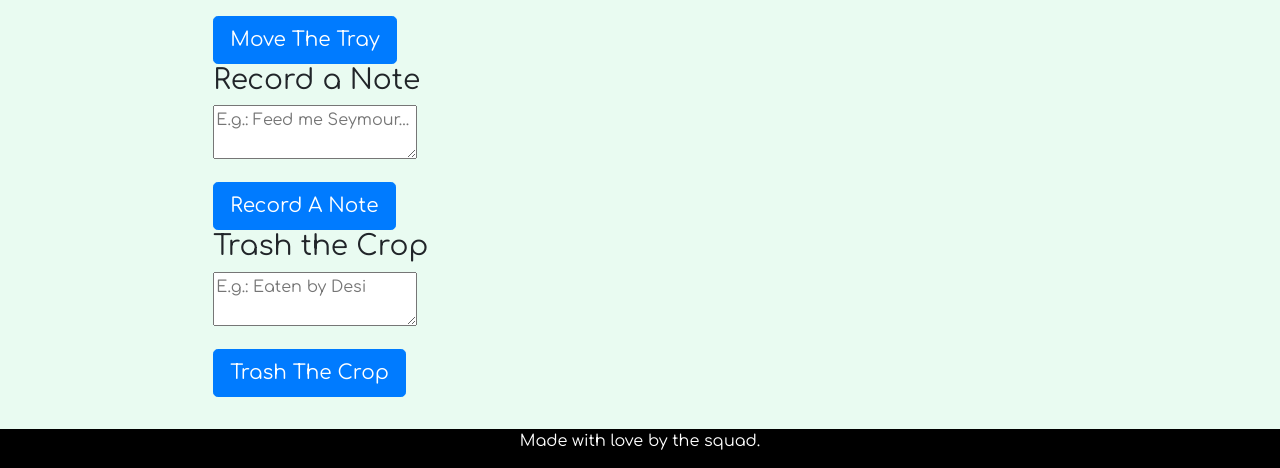
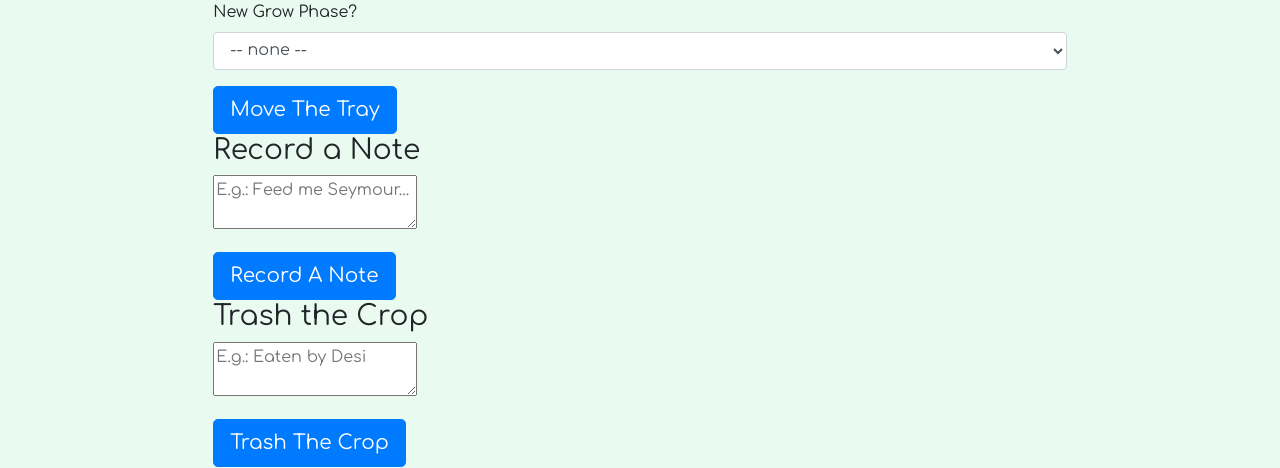
Before and after one commit to Sri-V/grow-app-project, a Django app: page /slot/1/ in a window 1280 px wide. Shown: the part 661-1129 px from the top of the page. Run offline with Django 3.2, Linux system fonts and the light colour scheme; a user stored in the database is signed in; tables that the repository leaves empty hold one stand-in row (values such as "Sample post"); some libraries are stand-ins or nearby versions; some web fonts are replaced.

Commit message:
Issue 34: add crop record with move

```diff
--- a/inventory/templates/inventory/slot_details.html
+++ b/inventory/templates/inventory/slot_details.html
@@ -54,6 +54,14 @@
                                 <option>{{ slot.id }}</option>
                             {% endfor %}
                         </select>
+                        <label for="form-move-tray-destination-phase">New Grow Phase?</label>
+                        <select id="form-move-tray-destination-phase" name="slot-destination-phase" class="form-control">
+                            <option>-- none --</option>
+                            <option>GROW</option>
+                            <option>GERM</option>
+                            <option>SEED</option>
+                            <option>TRASH</option>
+                        </select>
                     </div>
 
                     <input id="form-move-tray-submit" value="Move The Tray" type="submit"
--- a/inventory/views.py
+++ b/inventory/views.py
@@ -198,9 +198,13 @@ def move_tray(request, slot_id):
     """POST: Update the database with the tray that has been moved"""
     leaving_slot = Slot.objects.get(id=slot_id)
     arriving_slot_id = int(request.POST["slot-destination-id"])
+    arriving_slot_phase = str(request.POST["slot-destination-phase"])
     arriving_slot = Slot.objects.get(id=arriving_slot_id)
     arriving_slot.current_crop = leaving_slot.current_crop
     leaving_slot.current_crop = None
+    if arriving_slot_phase is not '-- none --':
+        date = datetime.now()
+        CropRecord.objects.create(record_type=arriving_slot_phase, date=date, note="Tray Moved", crop=arriving_slot.current_crop)
     leaving_slot.save()
     arriving_slot.save()
     return redirect('/slot/' + str(arriving_slot_id) + '/')
```
